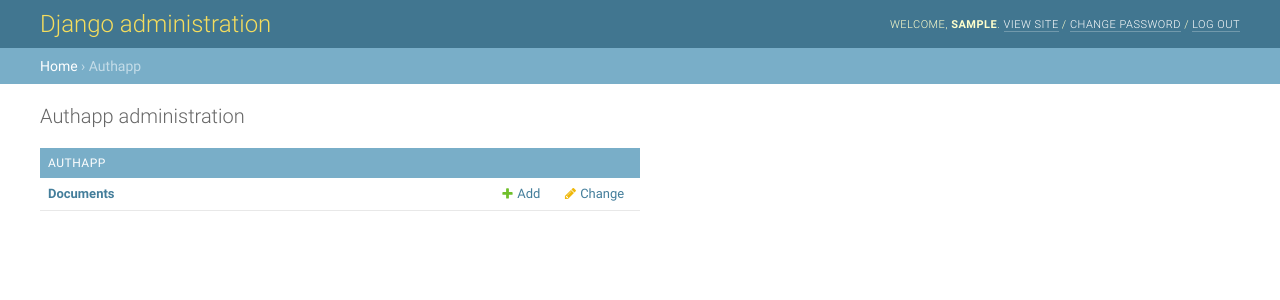
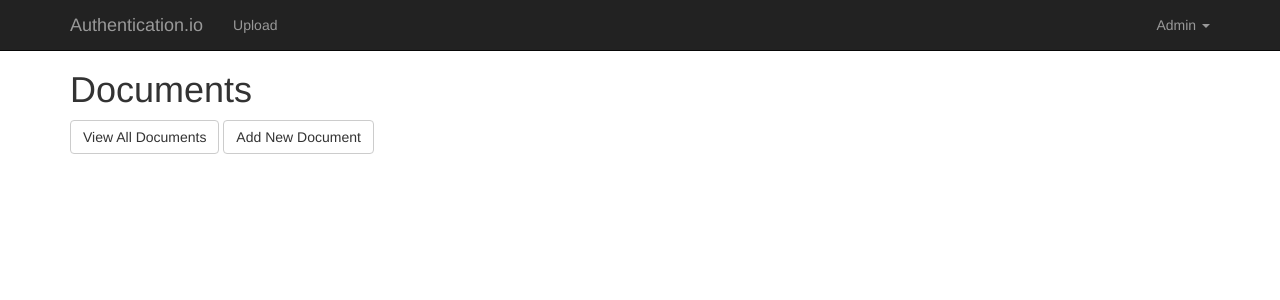
Before and after one commit to unitedstates/data-seal, a Django app: page /admin/authapp/ in a window 1280 px wide. Shown: the top 300 px of the page. Run offline with Django 3.2, Linux system fonts and the light colour scheme; the visitor is signed in with stand-in values (Sample User, id 1); parts of the project's set-up code (start-up, migrations or seed data) failed here and were passed over; some libraries are stand-ins or nearby versions.

Commit message:
New admin view, updated nav bar

```diff
--- a/authentication/authentication/authapp/templates/authentication/_base.html
+++ b/authentication/authentication/authapp/templates/authentication/_base.html
@@ -22,15 +22,30 @@
         <span class="icon-bar"></span>
         <span class="icon-bar"></span>
       </button>
-      <a class="navbar-brand" href="#">Authentication.io</a>
+      <a class="navbar-brand" href="/">Authentication.io</a>
     </div>
 
     <div class="collapse navbar-collapse">
       <ul class="nav navbar-nav">
-        <li class="active"><a href="/admin/">Home</a></li>
         <li><a href="/upload/">Upload</a></li>
       </ul>
+      <ul class="nav navbar-nav navbar-right">
+      {% if user.is_authenticated %}
+        <li class="dropdown">
+          <a href="#" class="dropdown-toggle" data-toggle="dropdown">Admin <b class="caret"></b></a>
+          <ul class="dropdown-menu">
+            <li><a href="#">Change Password</a></li>
+            <li><a href="#">Add User</a></li>
+            <li class="divider"></li>
+            <li><a href="/admin/logout/">Log out</a></li>
+          </ul>
+        </li>
+      {% else %}
+        <li><a href="/admin/login/">Log in</a></li>
+      {% endif %}
+      </ul>
     </div><!--/.nav-collapse -->
+
   </div>
 </div>
 
--- /dev/null
+++ b/authentication/authentication/authapp/templates/authentication/admin_authapp.html
@@ -0,0 +1,14 @@
+{% extends "authentication/_base.html" %}
+{% load static %}
+
+{% block body %}
+  <link href="{{ STATIC_URL }}authentication/DataTables-1.10.0/media/css/jquery.dataTables.css" rel="stylesheet">
+  <script src="{{ STATIC_URL }}authentication/DataTables-1.10.0/media/js/jquery.dataTables.min.js"></script>
+
+  <h1> Documents </h1>
+
+  <a class="btn btn-default" href="/admin/authapp/document/">View All Documents</a>
+  <a class="btn btn-default" href="/admin/authapp/document/add/">Add New Document</a>
+
+
+{% endblock %}
--- a/authentication/authentication/authapp/views.py
+++ b/authentication/authentication/authapp/views.py
@@ -102,3 +102,7 @@ def admin_document(request):
   return render(request, 'authentication/document.html', {
                   'documents': documents
                })
+
+@login_required
+def admin_authapp(request):
+  return render(request, 'authentication/admin_authapp.html')
--- a/authentication/authentication/urls.py
+++ b/authentication/authentication/urls.py
@@ -12,5 +12,6 @@ urlpatterns = patterns('',
     url(r'^document/(?P<file_sha256>[0-9a-f]{64})/download/signature/$', 'authentication.authapp.views.file_signature', name='file_signature'),
     url(r'^admin/authapp/document/$', 'authentication.authapp.views.admin_document', name='admin_document'),
     url(r'^admin/login/', 'authentication.authapp.views.admin_login', name='admin_login'),
+    url(r'^admin/authapp/$', 'authentication.authapp.views.admin_authapp', name='admin_authapp'),
     url(r'^admin/', include(admin.site.urls)),
 )
```
